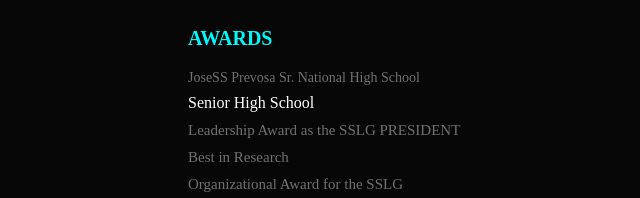
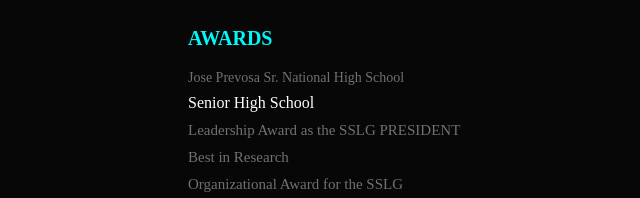
Before and after one commit to jrlobis-cmyk/Porfolio, a plain HTML site: page portfolio/index.html in a window 1280 px wide. Shown: the part 572-770 px from the top of the page, 472-1112 px from the left. Drawn offline with nearby package versions, Linux system fonts and the light colour scheme.

Commit message:
Update index.html

```diff
--- a/portfolio/index.html
+++ b/portfolio/index.html
@@ -82,7 +82,7 @@
             <div class="awards">
                 <h3 class="title">Awards</h3>
                 <div class="awards_item">
-                    <p class="item_preTitle">JoseSS Prevosa Sr. National High School</p>
+                    <p class="item_preTitle">Jose Prevosa Sr. National High School</p>
                     <h4 class="item_title"> Senior High School</h4>
                     <p class="description">Leadership Award as the SSLG PRESIDENT</p>
                     <p class="description">Best in Research</p>
```
